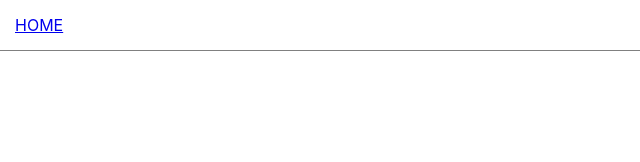
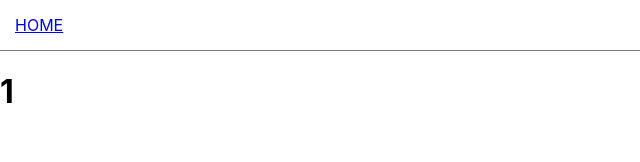
Before and after one commit to daniamcode/podcasts, a React (Create React App) app: page /podcast/1 in a window 1280 px wide. Before the commit this address had no page. Shown: the top 162 px of the page, without its empty margins (0-640 px from the left). Built offline with nearby package versions, Linux system fonts and the light colour scheme.

Commit message:
add podcast component and routes

```diff
--- a/src/App.jsx
+++ b/src/App.jsx
@@ -1,6 +1,7 @@
 import { BrowserRouter, Route, Routes } from 'react-router-dom';
 import Header from './components/Header';
 import Home from './components/Home'
+import Podcasts from './components/Podcasts';
 
 function App() {
   return(
@@ -8,6 +9,7 @@ function App() {
         <Header/>
           <Routes>
             <Route path="/" element={<Home/>} />
+            <Route path="/podcast/:podcastId" element={<Podcasts />} />
           </Routes>
     </BrowserRouter>
   )
--- /dev/null
+++ b/src/components/Podcasts.jsx
@@ -0,0 +1,13 @@
+import {useParams} from 'react-router-dom'
+
+function Podcasts() {
+  const { podcastId } = useParams();
+
+  return (
+    <div>
+      <h1>{podcastId}</h1>
+    </div>
+  );
+}
+
+export default Podcasts;
```
Also changed, not shown: 1 other file (tests, documents, lock files or other folders).
